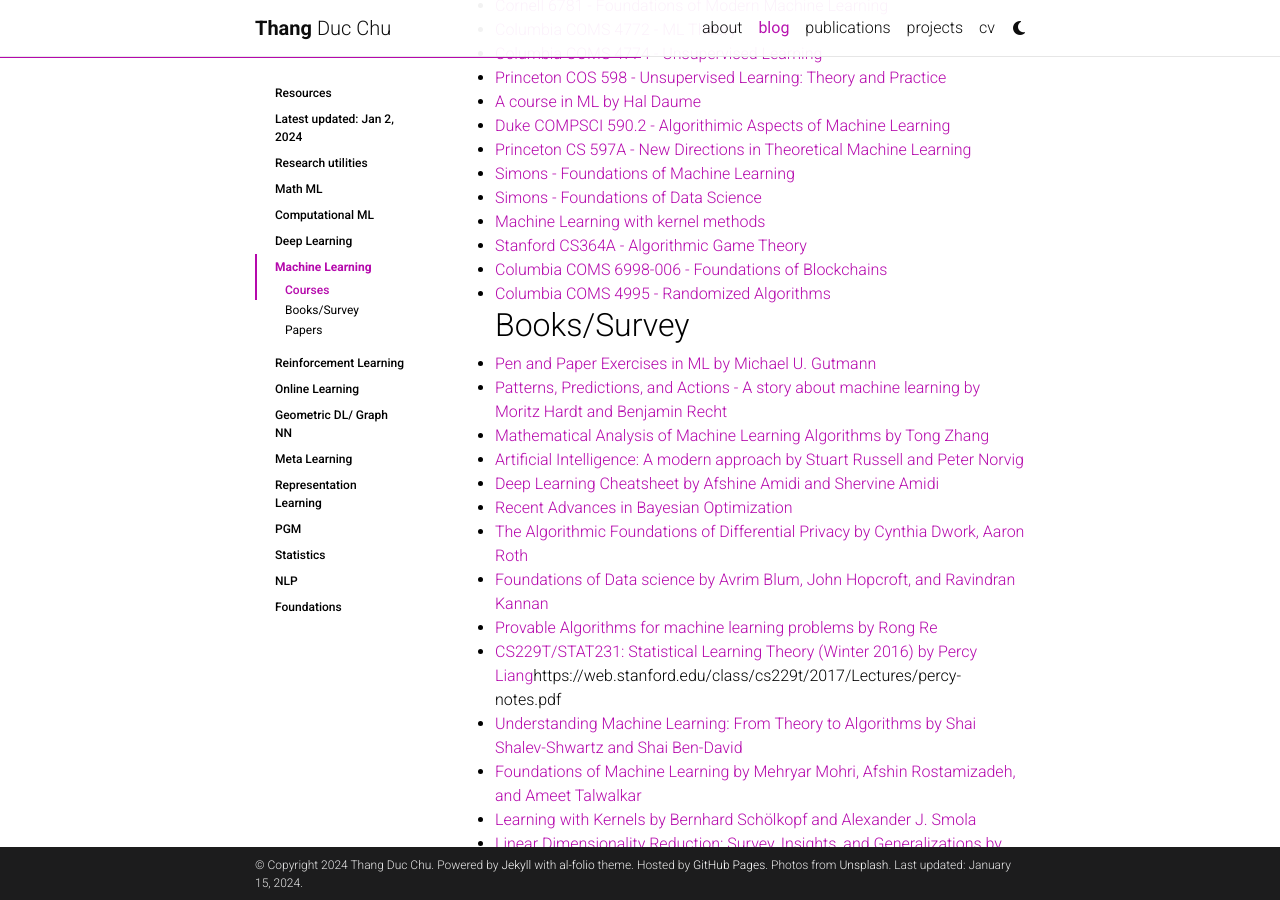
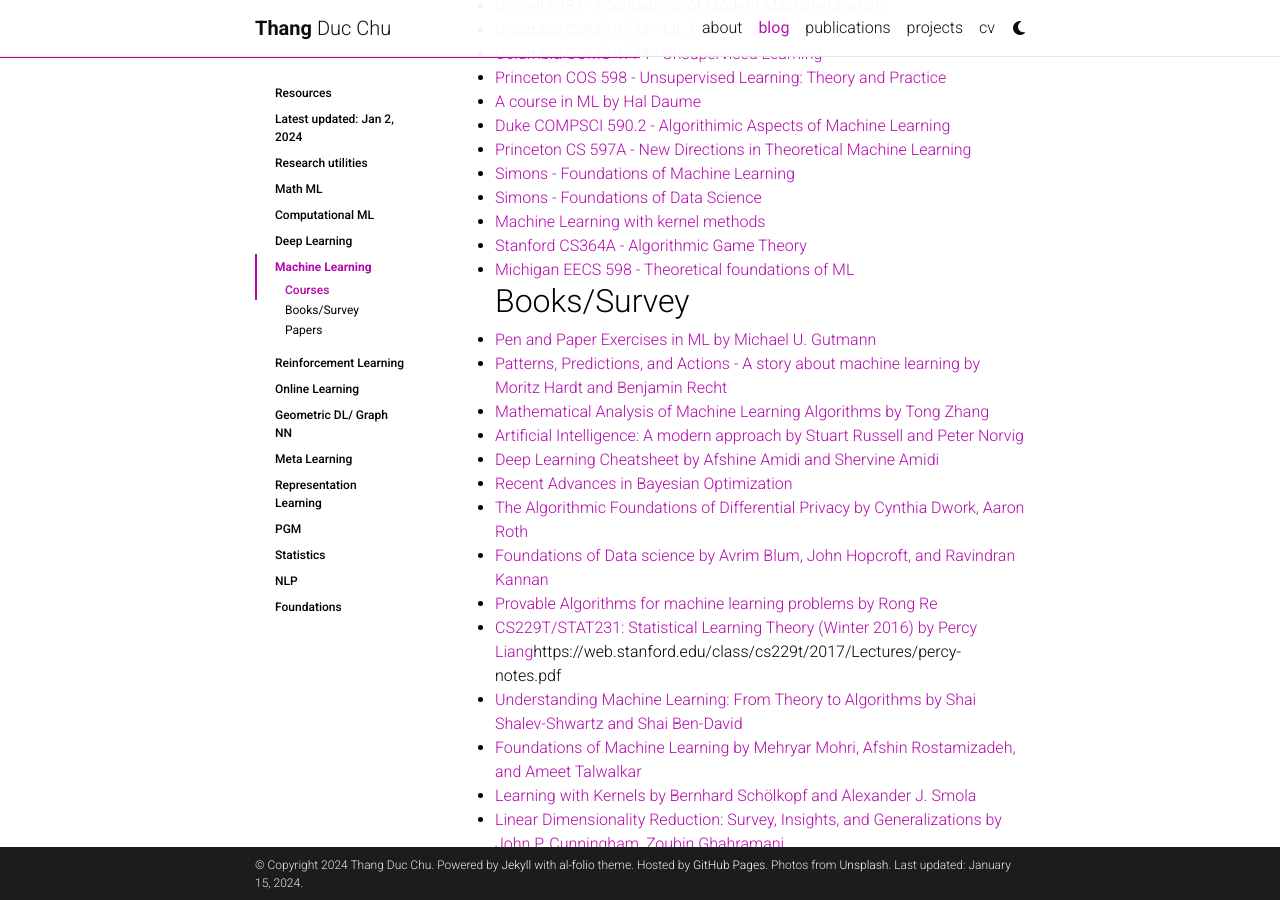
Before and after one commit to chuducthang77/chuducthang77.github.io, a Jekyll site: the page built from _posts/2023-02-03-resources.md, in a window 1280 px wide and 900 px high, scrolled down 6048 px. Built offline with Jekyll 4.4.1, drawn with Linux system fonts in a browser that asks for light colours; comment, search, counter and statistics services are not loaded; a style sheet for code colours, icons or effects is not loaded; some of the changed text lies outside the part shown.

Commit message:
Update the resources page

```diff
--- a/_posts/2023-02-03-resources.md
+++ b/_posts/2023-02-03-resources.md
@@ -214,8 +214,7 @@
 - [Simons - Foundations of Data Science](https://simons.berkeley.edu/programs/foundations-data-science)
 - [Machine Learning with kernel methods](https://mva-kernel-methods.github.io/course-2021-2022/)
 - [Stanford CS364A - Algorithmic Game Theory](https://timroughgarden.org/f13/f13.html)
-- [Columbia COMS 6998-006 - Foundations of Blockchains](https://timroughgarden.github.io/fob21/)
-- [Columbia COMS 4995 - Randomized Algorithms](https://timroughgarden.org/f19/f19.html)
+- [Michigan EECS 598 - Theoretical foundations of ML](https://web.eecs.umich.edu/~jabernet/eecs598course/fall2015/web/)
 ## Books/Survey
 - [Pen and Paper Exercises in ML by Michael U. Gutmann](https://arxiv.org/abs/2206.13446)
 - [Patterns, Predictions, and Actions - A story about machine learning by Moritz Hardt and Benjamin Recht](https://mlstory.org/)
```
Also changed, not shown: other parts of _posts/2023-02-03-resources.md (+2 -0 lines).
